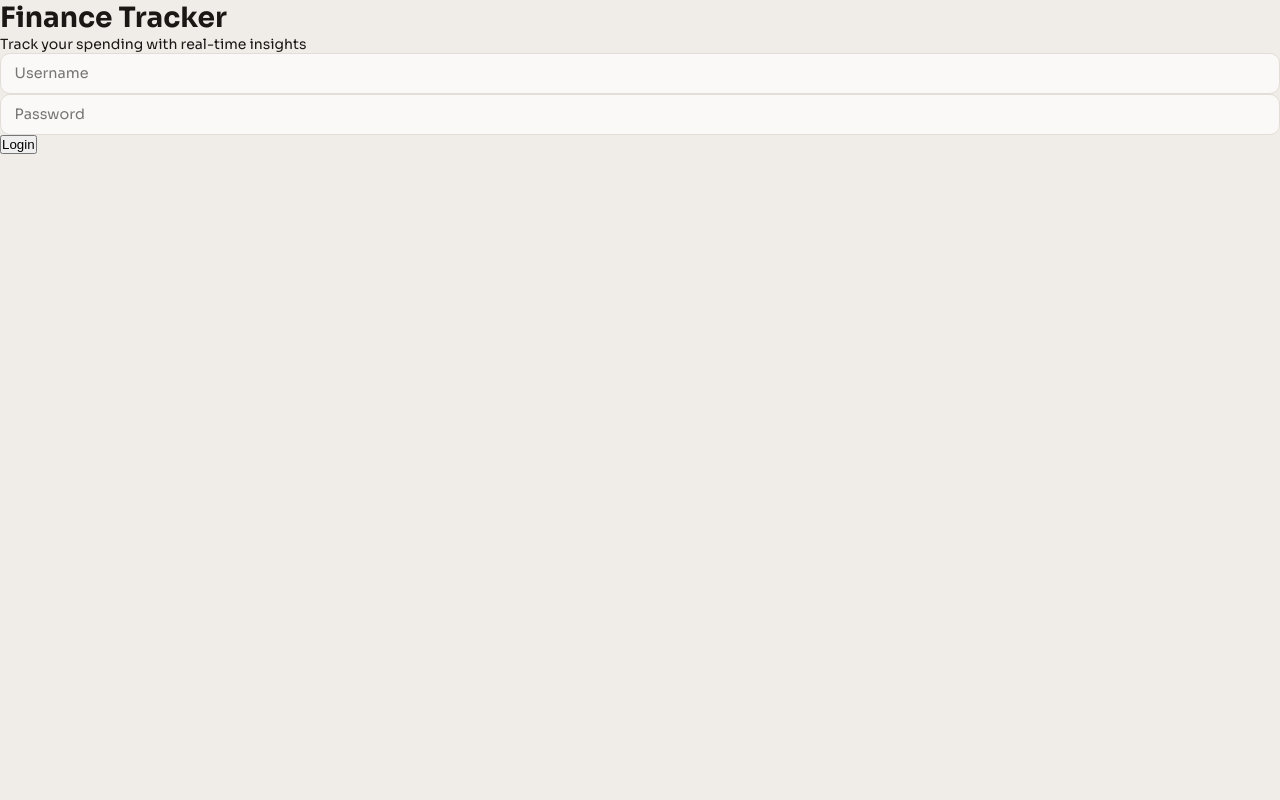
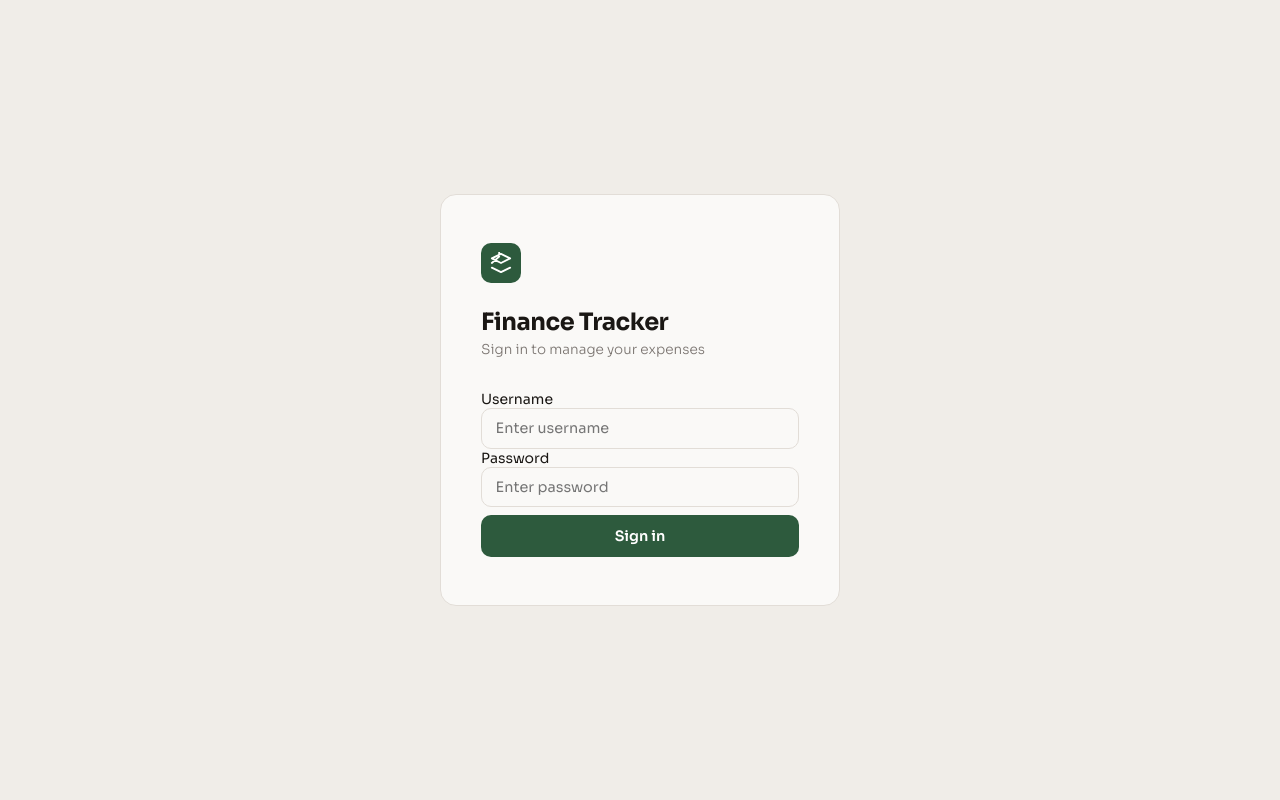
Before and after one commit to aiswarialajan124-png/WSA-project, a Flask app: page / in a window 1280 px wide. Run offline with Flask 3, Linux system fonts and the light colour scheme.

Commit message:
Replaced  login Section. new code - a logo autocomplete username and error message

```diff
--- a/finance-tracker/templates/index.html
+++ b/finance-tracker/templates/index.html
@@ -412,21 +412,29 @@
         }
         </style>
     </head>
-    <body class="bg-light">
-        <div class="container mt-5">
-            <div class="text-center mb-5">
-                <h1 class="fw-bold">Finance Tracker</h1>
-                <p class="text-muted">Track your spending with real-time insights</p>
+    <body>
+    <!-- Login Page -->
+     <div id="loginPage">
+        <div class="login-card">
+            <!-- small logo -->
+            <div class="login-logo">
+                <svg viewBox="0 0 24 24"><path d="M12 2L2 7l10 5 10-5-10-5zM2 17l10 5 10-5M2 12L10 5 10-5"/></svg>
+            </div>
+            <h1>Finance Tracker</h1>
+            <p>Sign in to manage your expenses</p>
 
-            <!-- Login Section -->
-
-            <div id="loginSection">
-                <input type="text" id="username" class="form-control mb-2" placeholder="Username">
-                <input type="password" id="password" class="form-control mb-2" placeholder="Password">
-
-                <button class="btn btn-success w-100" onclick="login()">Login</button>
+            <div class="feild-group">
+                <label>Username</label>
+                <input type="text" id="username" placeholder="Enter username" autocomplete="username">
             </div>
+            <div class="feild-group">
+                <label>Password</label>
+                <input type="password" id="password" placeholder="Enter password" autocomplete="currendt-password">
+            </div>
+            <button class="btn-primary" onclick="login()" id="loginBtn">Sign in</button>
+            <div class="login-error" id="loginError">Invalid username or password.Try again</div>
         </div>
+     </div>
         <div id="appSection" style="display: none;">
             <div class="d-flex justify-content-end mb-3">
                 <button class="btn btn-danger" onclick="logout()">Logout</button>
```
